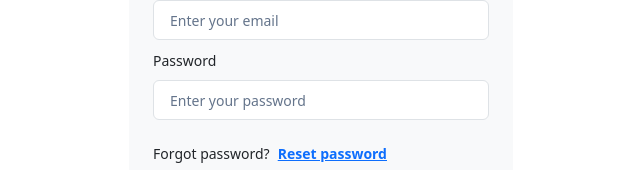
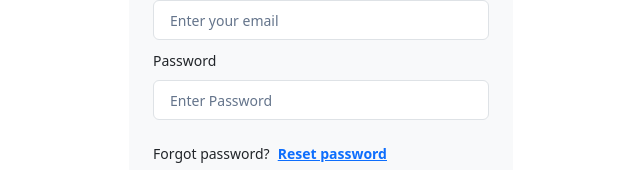
Before and after one commit to Samuel2935/feedback-collection-system, a React (Vite) app: page /login in a window 1280 px wide. Shown: the part 152-322 px from the top of the page, without its empty margins (319-959 px from the left). Built offline with nearby package versions, Linux system fonts and the light colour scheme.

Commit message:
icon added

```diff
--- a/index.html
+++ b/index.html
@@ -2,9 +2,9 @@
 <html lang="en">
   <head>
     <meta charset="UTF-8" />
-    <link rel="icon" type="image/svg+xml" href="/vite.svg" />
+    <link rel="icon" type="image/svg+xml" href="/vite.svg.png" />
     <meta name="viewport" content="width=device-width, initial-scale=1.0" />
-    <title>Feedback-Collection-System</title>
+    <title>FBCOS</title>
   </head>
   <body>
     <div id="root"></div>
--- a/src/pages/LoginPage.jsx
+++ b/src/pages/LoginPage.jsx
@@ -14,9 +14,12 @@ import {
 } from '@/components/ui/form';
 import { Input } from '@/components/ui/input';
 import { Link, useNavigate } from 'react-router-dom';
+import { useState } from 'react';
+import { Eye, EyeOff } from 'lucide-react';
 
 
 export function LoginPage() {
+  const [showPassword, setShowPassword] = useState(false);
   const navigate = useNavigate()
   const form = useForm({
     defaultValues: {
@@ -63,12 +66,25 @@ export function LoginPage() {
             <FormItem>
               <FormLabel className="">Password</FormLabel>
               <FormControl>
-                <Input
-                  placeholder="Enter your password"
-                  className="border-neutral-300 "
-                  type="password"
-                  {...field}
-                />
+              <Input
+                      placeholder="Enter Password"
+                      className="border-neutral-300"
+                      type={showPassword ? "text" : "password"}
+                      {...field}
+                      rightIcon={
+                        showPassword ? (
+                          <Eye
+                            className="cursor-pointer"
+                            onClick={() => setShowPassword(!showPassword)}
+                          />
+                        ) : (
+                          <EyeOff
+                            className="cursor-pointer"
+                            onClick={() => setShowPassword(!showPassword)}
+                          />
+                        )
+                      }
+                    />
               </FormControl>
               <FormDescription />
               <FormMessage />
```
Also changed, not shown: public/vite.svg.png (added).
